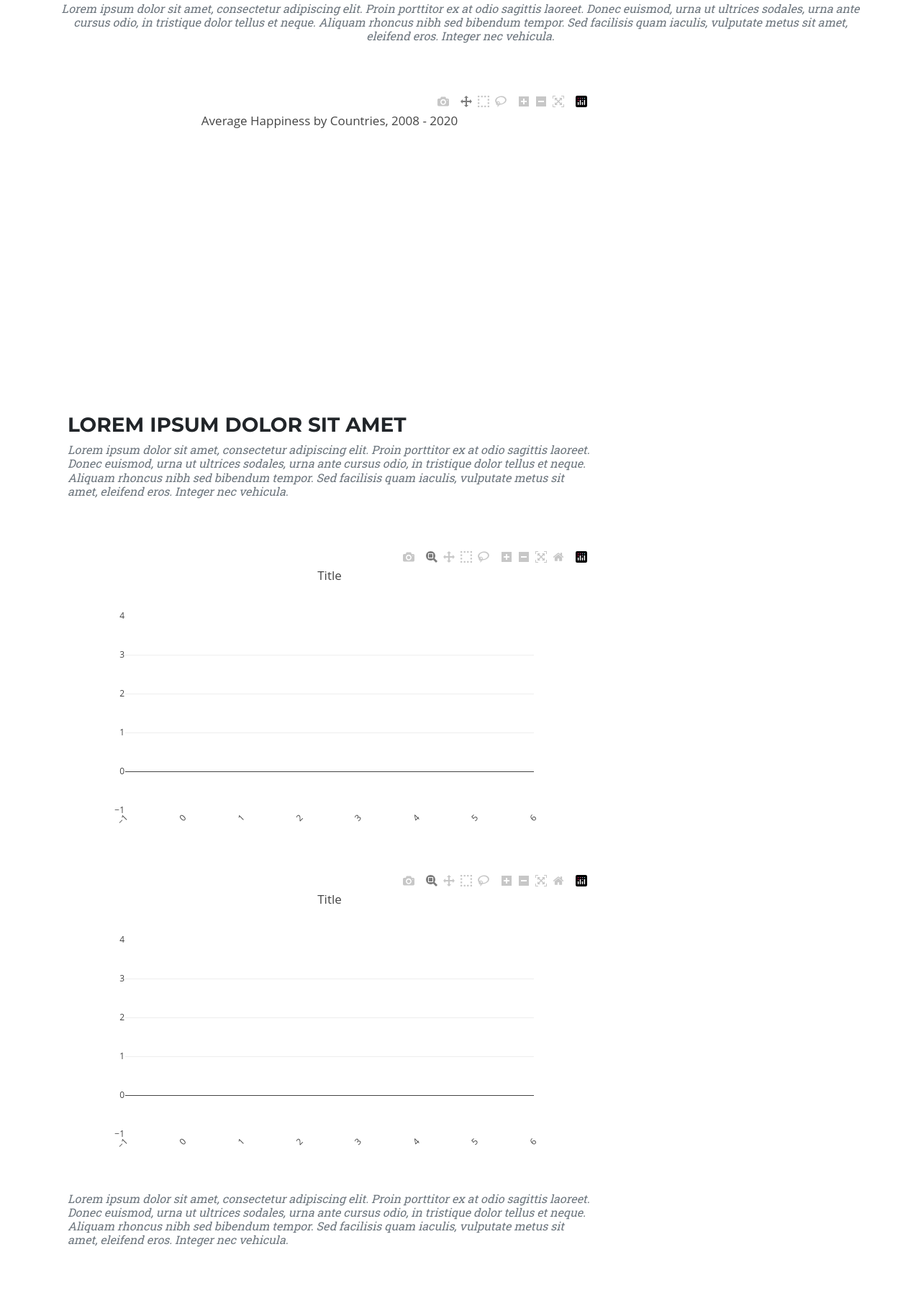
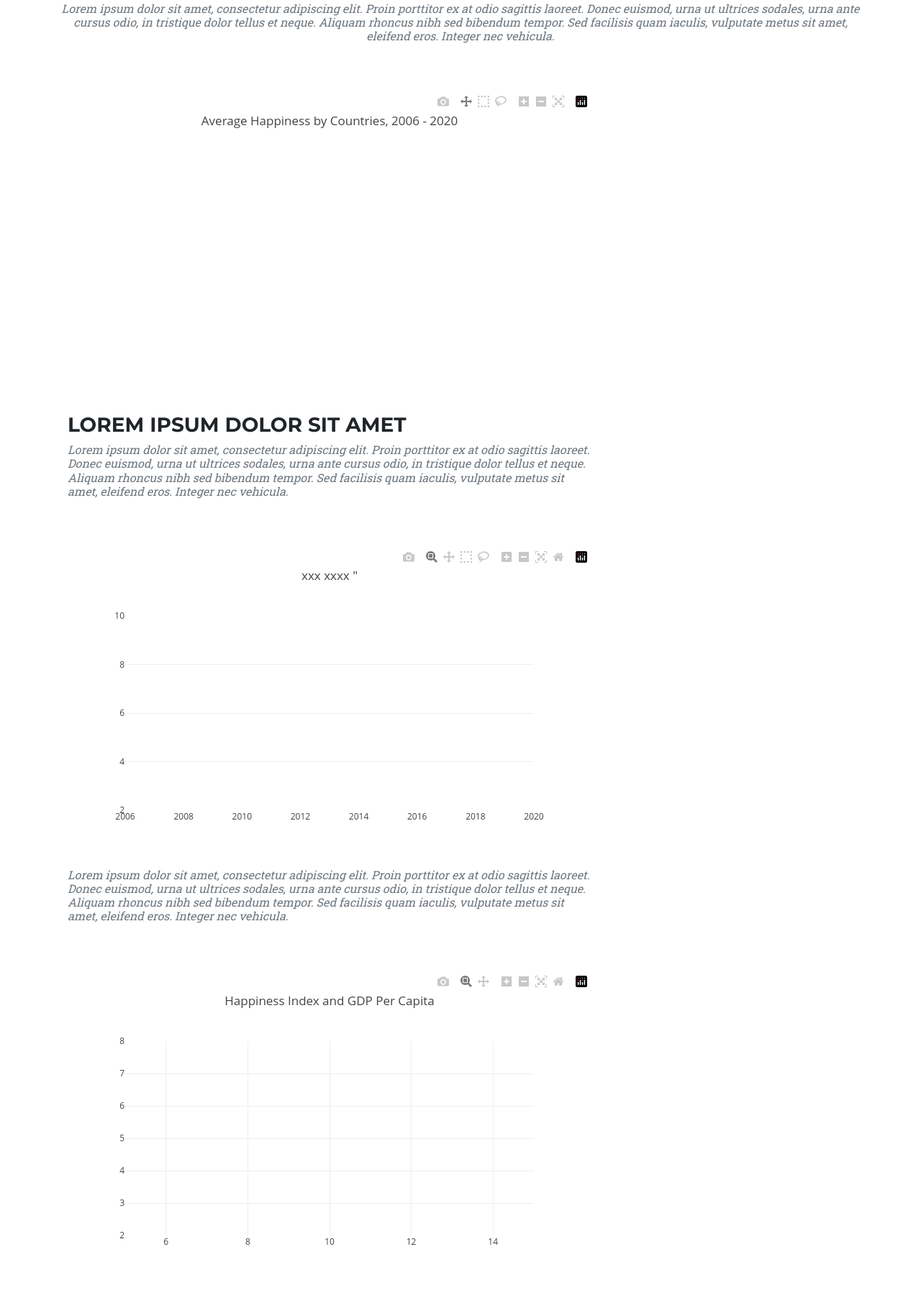
Before and after one commit to mafven/The-World-Happiness-in-Focus, a Flask app: page /plot3 in a window 1280 px wide. Shown: the part 94-1891 px from the top of the page at 72% size. Run offline with Flask 2, Linux system fonts and the light colour scheme; data that the repository does not hold is empty; some libraries are stand-ins or nearby versions.

Commit message:
update plot3

```diff
--- a/static/js/plot3.js
+++ b/static/js/plot3.js
@@ -9,11 +9,25 @@ console.log(data_main)
 let xl = []
 let yl = []
 let Country = []
+let Corruption = []
+let Freedom =[]
+let GDP_per_capita =[]
+let Generosity =[]
+let Life_expectancy =[]
+let Social_support = []
+
 for (var i=0; i< data_main.length; i++){
 xl.push(data_main[i]['year'])
 yl.push(data_main[i]['Life_ladder'])
-Country.push(data_main[i]['Country']) }
+Corruption.push(data_main[i]['Corruption'])
+Freedom.push(data_main[i]['Freedom'])
+GDP_per_capita.push(data_main[i]['GDP_per_capita'])
+Generosity.push(data_main[i]['Generosity'])
+Country.push(data_main[i]['Country'])
+Social_support.push(data_main[i]['Social_support'])
+Life_expectancy.push(data_main[i]['Life_expectancy'])}
 
+// add choropleth map (avg Life_ladder/ years & countries)
 var data = [{
   type: 'choropleth',
   locationmode: 'country names',
@@ -45,12 +59,12 @@ var data = [{
   colorbar: {
       autotic: false,
       tickprefix: '',
-      title: 'Life<br>Ladder'
+      title: 'Happiness<br>Index'
   }
 }];
 
 var layout = {
-title: 'Average Happiness by Countries, 2008 - 2020',
+title: 'Average Happiness by Countries, 2006 - 2020',
 geo:{
     showframe: false,
     showcoastlines: false,
@@ -64,125 +78,174 @@ geo:{
 };
 Plotly.newPlot("main", data, layout, {showLink: false});
 
-}
-getData_main();
 
-const api_url = '/api/main'
-async function getData(){
-  const response = await fetch(api_url)
-const data = await response.json();
-console.log(data)
+// add bar plot - top happiness countries
 
-let xl = []
-let yl = []
-let y2 = []
-let y3 = []
-let y4 = []
-let y5 = []
-let y6 = []
-let label = []
-for (var i=0; i< data.length; i++){
-  if ( data[i]['Life_ladder']>7 && data[i]['Life_ladder']<=10 ){
-  xl.push(data[i]['year'])
-  yl.push(data[i]['Life_ladder'])
-  y2.push(data[i]['GDP_per_capita'])
-  y3.push(data[i]['Life_expectancy'])
-  y4.push(data[i]['Social_support'])
-  y5.push(data[i]['Corruption'])
-  y6.push(data[i]['Freedom'])
-  label.push(data[i]['Country']) }
-  }
-var trace1 = {
+var data0 = [
+  {
     x: xl,
     y: yl,
-    text:label,
     type: 'bar',
-    name: 'Life_ladder',
-    marker: {
-      color: '#F9F871',
-      opacity: 0.8,
+    orientation:'h',
+    transforms: [{
+      type: 'aggregate',
+      groups: Country,
+      aggregations: [
+        {target: 'x', func: 'avg', enabled: true},
+        {target: 'y', func: 'avg', enabled: true}
+      ]
+    }],
   }
+];
+
+var layout = {
+  xaxis: {
+    range: [ 2006, 2020 ]
+  },
+  yaxis: {
+    range: [2, 10]
+  },
+  title:'xxx xxxx " '
+};
+
+Plotly.newPlot('plot0', data0, layout);
+
+
+
+// add plot 1 - GDP and happiness index
+var trace1 = {
+  y: yl,
+  x: GDP_per_capita,
+  mode: 'markers',
+  type: 'scatter',
+  name: 'Team A',
+  text: Country,
+  transforms: [{
+    type: 'aggregate',
+    groups: Country,
+    aggregations: [
+      {target: 'x', func: 'avg', enabled: true},
+      {target: 'y', func: 'avg', enabled: true}
+    ]
+  }],
+  marker: { size: 10 }
+};
+
+var data1 = [ trace1];
+
+var layout = {
+  xaxis: {
+    range: [ 5, 15]
+  },
+  yaxis: {
+    range: [2, 8]
+  },
+  title:'Happiness Index and GDP Per Capita '
+};
+
+Plotly.newPlot('plot1', data1, layout);
+
+// add plot 2 - Life_expectancy and happiness index
+var trace1 = {
+  y: yl,
+  x: Life_expectancy,
+  mode: 'markers',
+  type: 'scatter',
+  name: 'Team A',
+  text: Country,
+  transforms: [{
+    type: 'aggregate',
+    groups: Country,
+    aggregations: [
+      {target: 'x', func: 'avg', enabled: true},
+      {target: 'y', func: 'avg', enabled: true}
+    ]
+  }],
+  marker: { size: 10 }
+};
+
+var data2 = [ trace1];
+
+var layout = {
+  xaxis: {
+    range: [ 30, 100 ]
+  },
+  yaxis: {
+    range: [2, 8]
+  },
+  title:'Happiness Index and Life Expectancy '
+};
+
+Plotly.newPlot('plot2', data2, layout);
+
+
+// add plot 3 - Social_support and happiness index
+var trace1 = {
+  y: yl,
+  x: Social_support,
+  mode: 'markers',
+  type: 'scatter',
+  name: 'Social support',
+  text: Country,
+  transforms: [{
+    type: 'aggregate',
+    groups: Country,
+    aggregations: [
+      {target: 'x', func: 'avg', enabled: true},
+      {target: 'y', func: 'avg', enabled: true}
+    ]
+  }],
+  marker: { size: 10 }
 };
 
 var trace2 = {
-    x: xl,
-    y: y2,
-    text:label,
-    type: 'bar',
-    name: 'GDP per capita',
-    marker: {
-      color: '#D02B7D',
-      opacity: 0.6
-    }
+  y: yl,
+  x: Corruption,
+  mode: 'markers',
+  type: 'scatter',
+  name: 'Perceptions Corruption ',
+  text: Country,
+  transforms: [{
+    type: 'aggregate',
+    groups: Country,
+    aggregations: [
+      {target: 'x', func: 'avg', enabled: true},
+      {target: 'y', func: 'avg', enabled: true}
+    ]
+  }],
+  marker: { size: 10 }
+};
+var trace3 = {
+  y: yl,
+  x: Freedom,
+  mode: 'markers',
+  type: 'scatter',
+  name: 'Perceptions Freedom',
+  text: Country,
+  transforms: [{
+    type: 'aggregate',
+    groups: Country,
+    aggregations: [
+      {target: 'x', func: 'avg', enabled: true},
+      {target: 'y', func: 'avg', enabled: true}
+    ]
+  }],
+  marker: { size: 10 }
+};
+var data3 = [ trace1,trace2,trace3];
+
+var layout = {
+  xaxis: {
+    range: [ 0.3, 1 ]
+  },
+  yaxis: {
+    range: [2, 8]
+  },
+  title:'Life ladder and measures of "Subjective Wellbeing" '
 };
 
-  var trace3 = {
-    x: xl,
-    y: y4,
-    text:label,
-    type: 'bar',
-    name: 'Social_support',
-    marker: {
-      color: '##F85766',
-      opacity: 0.6
+Plotly.newPlot('plot3', data3, layout);
+
+
 }
-  };
-
-  var trace4 = {
-    x: xl,
-    y: y5,
-    text:label,
-    type: 'bar',
-    name: 'Corruption',
-    marker: {
-      color: '#FF8C53',
-      opacity: 0.6
-    }
-  };
-
-  var trace5 = {
-    x: xl,
-    y: y6,
-    text:label,
-    type: 'bar',
-    name: 'Freedom',
-    marker: {
-      color: '#FFC351',
-      opacity: 0.5
-    }
-  };
-
-  var trace6 = {
-    x: xl,
-    y: y3,
-    text:label,
-    type: 'bar',
-    name: 'Freedom',
-    marker: {
-      color: '#FFC351',
-      opacity: 0.5
-    }
-  };
-
-  var data1 = [trace1, trace2];
-  var data2 = [trace1, trace3];
-  var data3 = [trace1, trace5];
-  var data4 = [trace1, trace4];
-  var data5 = [trace1, trace6];
-
-  var layout = {
-    title: 'Title',
-    xaxis: {
-      tickangle: -45
-    },
-    barmode: 'group'
-  };
-
-  Plotly.newPlot('plot1', data1, layout);
-  Plotly.newPlot('plot2', data2, layout);
-  Plotly.newPlot('plot3', data3, layout);
-  Plotly.newPlot('plot4', data4, layout);
-  Plotly.newPlot('plot5', data5, layout)
-}
-
-getData();
+getData_main();
--- a/templates/plot3.html
+++ b/templates/plot3.html
@@ -49,6 +49,11 @@
     <div class="col-sm-8 col-sm-4 panel">
     <div id="main"></div>
     <h3 class="section-heading text-uppercase">Lorem ipsum dolor sit amet</h3>
+    <h3 class="section-subheading text-muted">
+        Lorem ipsum dolor sit amet, consectetur adipiscing elit. Proin porttitor ex at odio sagittis laoreet. Donec euismod, urna ut ultrices sodales, urna ante cursus odio, in tristique dolor tellus et neque. Aliquam rhoncus nibh sed bibendum tempor. Sed facilisis quam iaculis,
+        vulputate metus sit amet, eleifend eros. Integer nec vehicula.</h3>
+    <div id="plot0"></div>
+
     <h3 class="section-subheading text-muted">
         Lorem ipsum dolor sit amet, consectetur adipiscing elit. Proin porttitor ex at odio sagittis laoreet. Donec euismod, urna ut ultrices sodales, urna ante cursus odio, in tristique dolor tellus et neque. Aliquam rhoncus nibh sed bibendum tempor. Sed facilisis quam iaculis,
         vulputate metus sit amet, eleifend eros. Integer nec vehicula.</h3>
```
Lines whose indentation alone changed are shown as unchanged.
